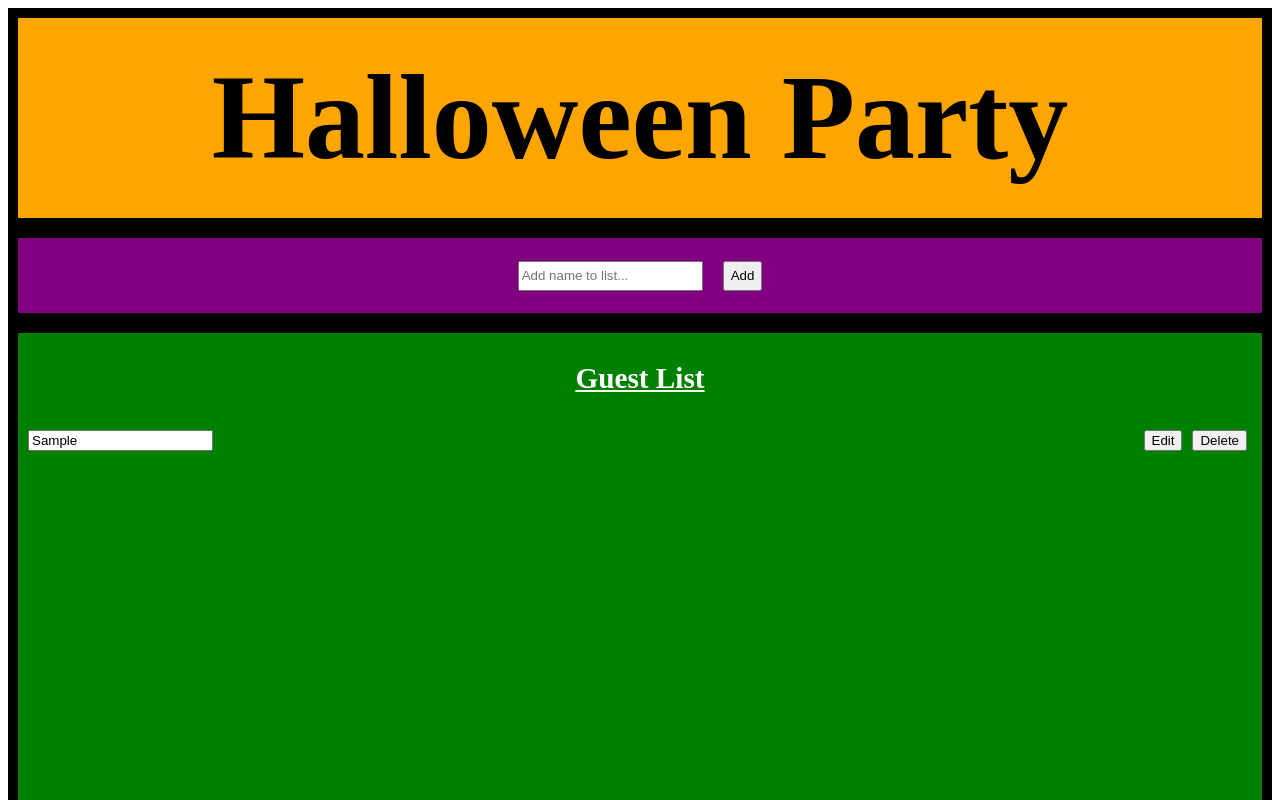
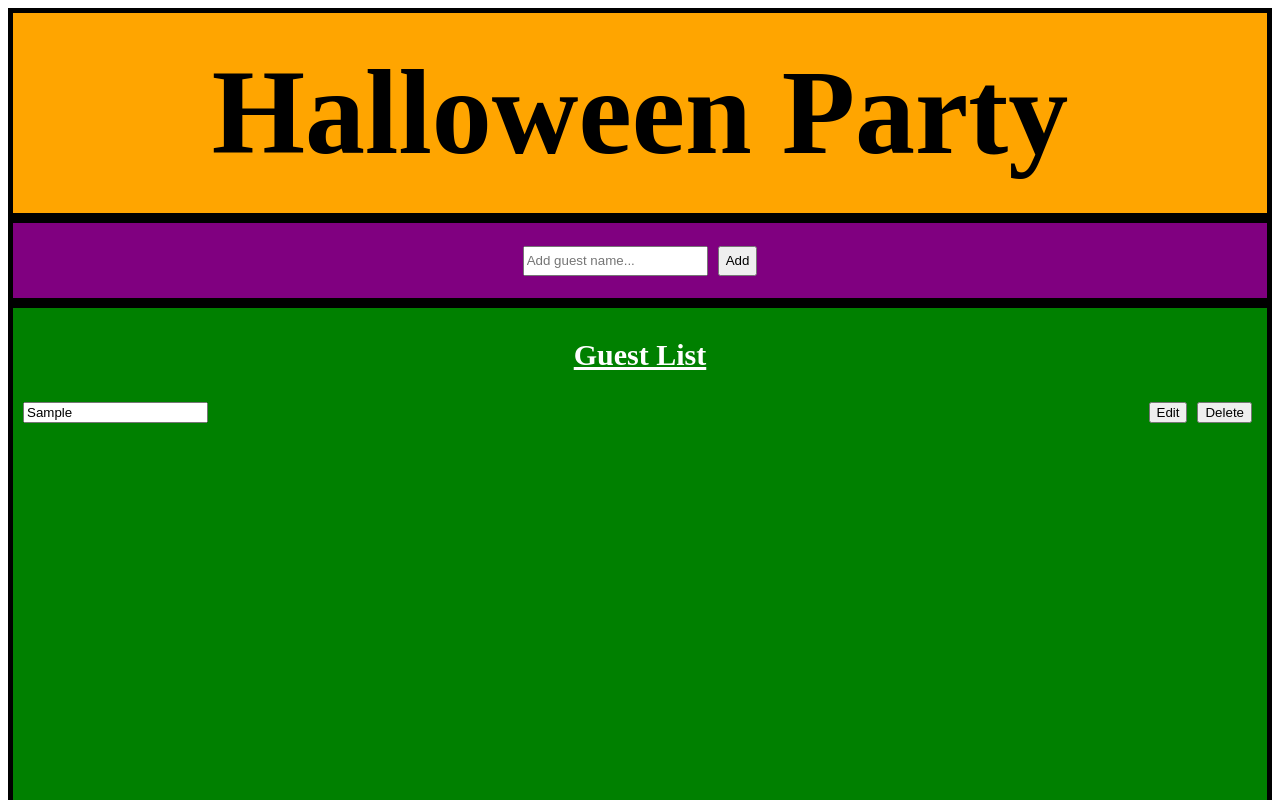
Before and after one commit to Jalvarez025/Guest-List, a plain HTML site: page index.html in a window 1280 px wide. Both pictures are taken after typing "Sample" into the empty fields and a click on the input "Add". Shown: the top 800 px of the page. Drawn offline with Linux system fonts and the light colour scheme.

Commit message:
Practice code

```diff
--- a/assets/script.js
+++ b/assets/script.js
@@ -1,17 +1,19 @@
 window.addEventListener('load', () =>
 {
-    console.log('Window loaded!');
     guestArr = JSON.parse(localStorage.getItem('guestArr')) || [];
-    eform = document.querySelector('#new-guest-form');
-    eAddInput = document.querySelector('#new-guest-input');
+    eForm = document.querySelector('#new-guest-form');
+    eFormInput = document.querySelector('#new-guest-input');
 
-    eform.addEventListener('submit', (e) =>
+    eForm.addEventListener('submit', (e) =>
     {
         e.preventDefault();
+
         const guest = {
-            content: eAddInput.value
+            content: eFormInput.value
         }
+
         guestArr.push(guest);
+
         localStorage.setItem('guestArr', JSON.stringify(guestArr));
         e.target.reset();
         DisplayGuests()
@@ -24,62 +26,148 @@ function DisplayGuests()
 {
     const guestList = document.querySelector('#allGuests');
     guestList.innerHTML = "";
+
     guestArr.forEach(guest =>
     {
-        const guestListEntry = document.createElement('div');
-        guestListEntry.classList.add('name');
+        const guestEntry = document.createElement('div');
+        guestEntry.setAttribute('id', 'guestEntry');
 
-        const guestListContent = document.createElement('div');
-        guestListContent.setAttribute('id', 'guestContent');
+        const guestEntryContent = document.createElement('div');
+        guestEntryContent.innerHTML = `<input type="text" name="guestInput" value="${guest.content}" id="guestInput" readonly />`;
 
-        guestListContent.innerHTML = `<input type="text" value="${guest.content}" readonly>`;
+        guestEntry.appendChild(guestEntryContent);
 
-        const guestListActions = document.createElement('div');
-        guestListActions.classList.add('actions');
+        const guestEntryActions = document.createElement('div');
+        guestEntryActions.setAttribute('id', 'actions');
 
-        const guestListEdit = document.createElement('button');
-        guestListEdit.classList.add('entryBtn');
-        guestListEdit.innerText = 'Edit';
+        const guestEntryEdit = document.createElement('button');
+        guestEntryEdit.classList.add('entryBtn');
+        guestEntryEdit.innerText = 'Edit';
 
-        const guestListDelete = document.createElement('button');
-        guestListDelete.classList.add('entryBtn');
-        guestListDelete.innerText = 'Delete';
+        const guestEntryDelete = document.createElement('button');
+        guestEntryDelete.classList.add('entryBtn');
+        guestEntryDelete.innerText = 'Delete';
 
-        guestListActions.appendChild(guestListEdit);
-        guestListActions.appendChild(guestListDelete);
-        guestListEntry.appendChild(guestListContent);
-        guestListEntry.appendChild(guestListActions);
+        guestEntryActions.appendChild(guestEntryEdit);
+        guestEntryActions.appendChild(guestEntryDelete);
 
-        guestList.appendChild(guestListEntry);
+        guestEntry.appendChild(guestEntryActions);
 
-        guestListEdit.addEventListener('click', (e) =>
+        guestList.appendChild(guestEntry);
+
+        guestEntryEdit.addEventListener('click', (e) =>
         {
-            const input = guestListContent.querySelector('input');
-            if (guestListEdit.innerText.toLowerCase() == 'edit')
+            const input = guestEntryContent.querySelector('input');
+
+            if (guestEntryEdit.innerText.toLowerCase() == 'edit')
             {
-                guestListEdit.innerText = 'Save';
+                guestEntryEdit.innerText = 'Save';
                 input.removeAttribute('readonly');
                 input.focus();
             }
-            else{
-                guestListEdit.innerText = 'Edit';
+            else
+            {
+                guestEntryEdit.innerText = 'Edit';
                 input.setAttribute('readonly', 'readonly');
                 guest.content = input.value;
                 localStorage.setItem('guestArr', JSON.stringify(guestArr));
                 DisplayGuests()
             }
-
         });
 
-        guestListDelete.addEventListener('click', (e) =>
+        guestEntryDelete.addEventListener('click', (e) =>
         {
             guestArr = guestArr.filter(t => t != guest);
             localStorage.setItem('guestArr', JSON.stringify(guestArr));
             DisplayGuests()
         });
+    });
+}
 
-        });
-}
+
+
+// window.addEventListener('load', () =>
+// {
+//     console.log('Window loaded!');
+//     guestArr = JSON.parse(localStorage.getItem('guestArr')) || [];
+//     eform = document.querySelector('#new-guest-form');
+//     eAddInput = document.querySelector('#new-guest-input');
+
+//     eform.addEventListener('submit', (e) =>
+//     {
+//         e.preventDefault();
+//         const guest = {
+//             content: eAddInput.value
+//         }
+//         guestArr.push(guest);
+//         localStorage.setItem('guestArr', JSON.stringify(guestArr));
+//         e.target.reset();
+//         DisplayGuests()
+//     });
+
+//     DisplayGuests()
+// });
+
+// function DisplayGuests()
+// {
+//     const guestList = document.querySelector('#allGuests');
+//     guestList.innerHTML = "";
+//     guestArr.forEach(guest =>
+//     {
+//         const guestListEntry = document.createElement('div');
+//         guestListEntry.classList.add('name');
+
+//         const guestListContent = document.createElement('div');
+//         guestListContent.setAttribute('id', 'guestContent');
+
+//         guestListContent.innerHTML = `<input type="text" value="${guest.content}" readonly>`;
+
+//         const guestListActions = document.createElement('div');
+//         guestListActions.classList.add('actions');
+
+//         const guestListEdit = document.createElement('button');
+//         guestListEdit.classList.add('entryBtn');
+//         guestListEdit.innerText = 'Edit';
+
+//         const guestListDelete = document.createElement('button');
+//         guestListDelete.classList.add('entryBtn');
+//         guestListDelete.innerText = 'Delete';
+
+//         guestListActions.appendChild(guestListEdit);
+//         guestListActions.appendChild(guestListDelete);
+//         guestListEntry.appendChild(guestListContent);
+//         guestListEntry.appendChild(guestListActions);
+
+//         guestList.appendChild(guestListEntry);
+
+//         guestListEdit.addEventListener('click', (e) =>
+//         {
+//             const input = guestListContent.querySelector('input');
+//             if (guestListEdit.innerText.toLowerCase() == 'edit')
+//             {
+//                 guestListEdit.innerText = 'Save';
+//                 input.removeAttribute('readonly');
+//                 input.focus();
+//             }
+//             else{
+//                 guestListEdit.innerText = 'Edit';
+//                 input.setAttribute('readonly', 'readonly');
+//                 guest.content = input.value;
+//                 localStorage.setItem('guestArr', JSON.stringify(guestArr));
+//                 DisplayGuests()
+//             }
+
+//         });
+
+//         guestListDelete.addEventListener('click', (e) =>
+//         {
+//             guestArr = guestArr.filter(t => t != guest);
+//             localStorage.setItem('guestArr', JSON.stringify(guestArr));
+//             DisplayGuests()
+//         });
+
+//         });
+// }
 
 
 // //Function when the window loads
--- a/assets/style.css
+++ b/assets/style.css
@@ -1,11 +1,88 @@
+
 header {
+    background-color: orange;
+    height: 200px;
+    font-size: 60px;
+    border: 5px solid black;
+    display: flex;
+    align-items: center;
+    justify-content: center;
+}
+
+#new-guest-form {
+    background-color: purple;
+    border: 5px solid black;
+    height: 75px;
+    display: flex;
+    align-items: center;
+    justify-content: center;
+    margin: 0;
+}
+
+#new-guest-input {
+    margin: 5px;
+    height: 30px;
+}
+
+#new-guest-submit {
+    margin: 5px;
+    height: 30px;
+}
+
+
+h3 {
+    display: flex;
+    justify-content: center;
+    text-decoration: underline;
+    font-size: 30px;
+}
+
+.list {
+    background-color: green;
+    border: 5px solid black;
+    color: white;
+    height: 950px;
+}
+
+#guestEntry {
+    font-size: 25px;
+    display: flex;
+    align-items: center;
+    justify-content: space-between;
+    margin: 5px 0px;
+}
+
+#guestInput {
+    margin: 0px 10px;
+}
+
+#actions {
+    margin: 0px 10px;
+    display: flex;
+    align-items: center;
+    justify-content: center;
+}
+
+
+.entryBtn {
+    display: flex;
+    margin: 0px 5px;
+
+}
+
+
+
+
+
+
+/* header {
     background-color: orange;
     height: 200px;
     border: 10px solid black;
     display: flex;
     align-items: center;
     justify-content: center;
-    /* font-size: 100px; */
+    //font-size: 100px;
     font-size: 60px;
 }
 
@@ -44,7 +121,7 @@ h3 {
 
 .list {
     min-height: 925px;
-    /* width: 50%; */
+    //width: 50%;
     width: 100%;
     background-color: green;
     color: white;
@@ -80,3 +157,4 @@ h3 {
     font-size: 15px;
     margin: 5px 10px;
 }
+ */
--- a/index.html
+++ b/index.html
@@ -1,4 +1,49 @@
 <html lang="en">
+<head>
+    <meta charset="UTF-8"/>
+    <title>Halloween Party</title>
+    <link rel="stylesheet" href="./assets/style.css"/>
+</head>
+<body>
+    <header>
+        <h1>Halloween Party</h1>
+    </header>
+    <form id = "new-guest-form">
+        <input
+            type = "text"
+            name = "new-guest-input"
+            id = "new-guest-input"
+            placeholder = "Add guest name..." />
+        <input
+            type="submit"
+            id = "new-guest-submit"
+            value="Add" />
+    </form>
+    <section id = "section2">
+        <section class="list">
+            <h3>Guest List</h3>
+            <div id = "allGuests">
+                <!-- <div id="guestEntry">
+                    <div id="content">
+                        <input type="text" name="guestInput" id="guestInput" readonly>
+                    </div>
+                    <div id="actions">
+                        <button class="entryBtn">Edit</button>
+                        <button class="entryBtn">Delete</button>
+                    </div>
+                </div> -->
+            </div>
+        </section>
+    </section>
+    <script src="./assets/script.js"></script>
+
+</body>
+
+</html>
+
+
+
+<!-- <html lang="en">
     <head>
         <meta charset="UTF-8" />
         <title>Halloween Party</title>
@@ -18,10 +63,6 @@
                 type = "submit"
                 id = "submit"
                 value = "Add" />
-
-            <!-- <h2 class = "prompt">Enter name:</h2>
-            <textarea id = "name" class = "prompt" placeholder="Add name to list..."></textarea>
-            <button id = "submit" class = "prompt">Add</button> -->
         </form>
         <section id = "section2">
             <section class = "list">
@@ -29,13 +70,13 @@
                 <div id = "allGuests">
                 </div>
             </section>
-            <!-- <section class = "list">
+            <section class = "list">
                 <h3>Attendance</h3>
                 <div id = "allAttending">
                 </div>
-            </section> -->
+            </section>
         </section>
         <script src="./assets/script.js"></script>
     </body>
 
-</html>
+</html> -->
```
